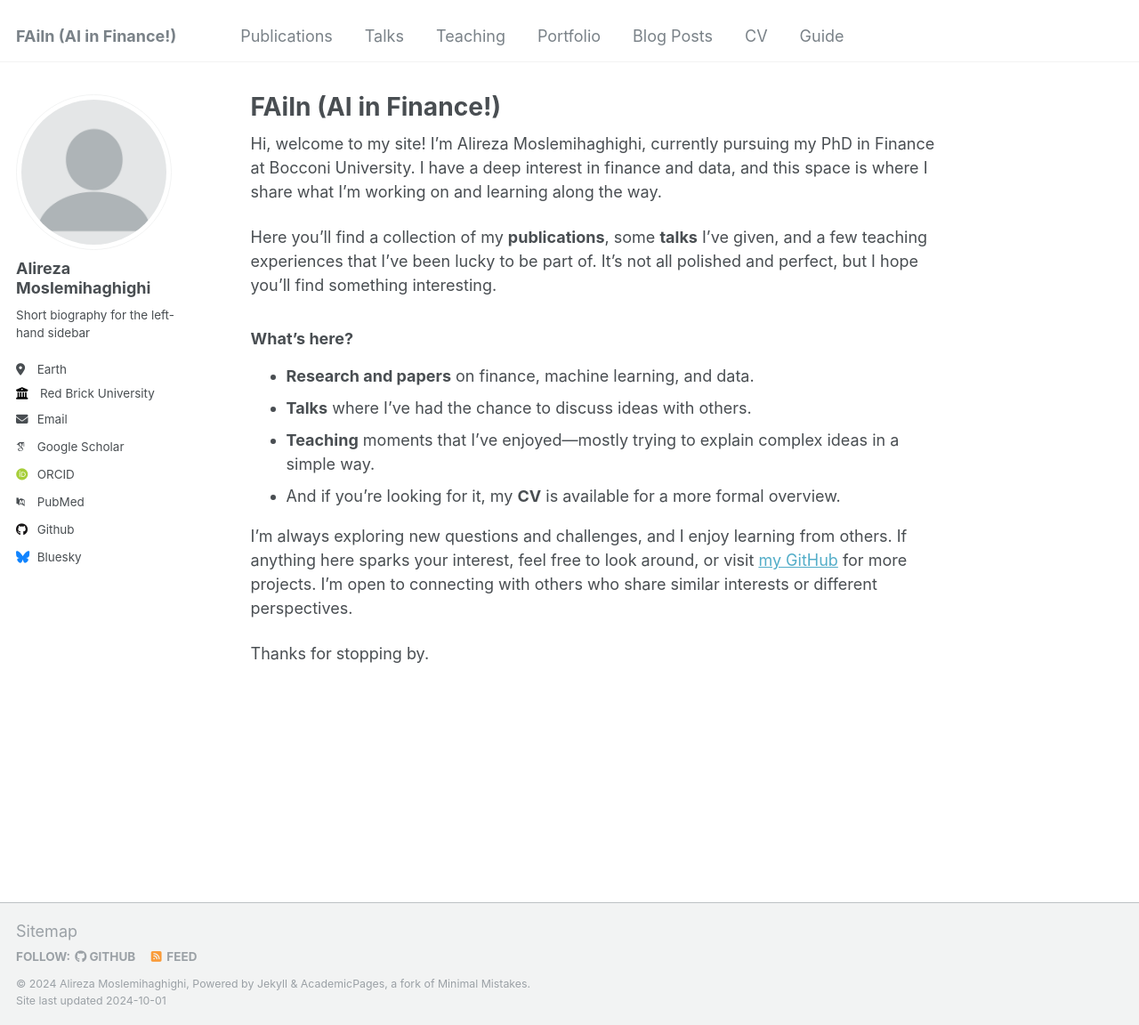
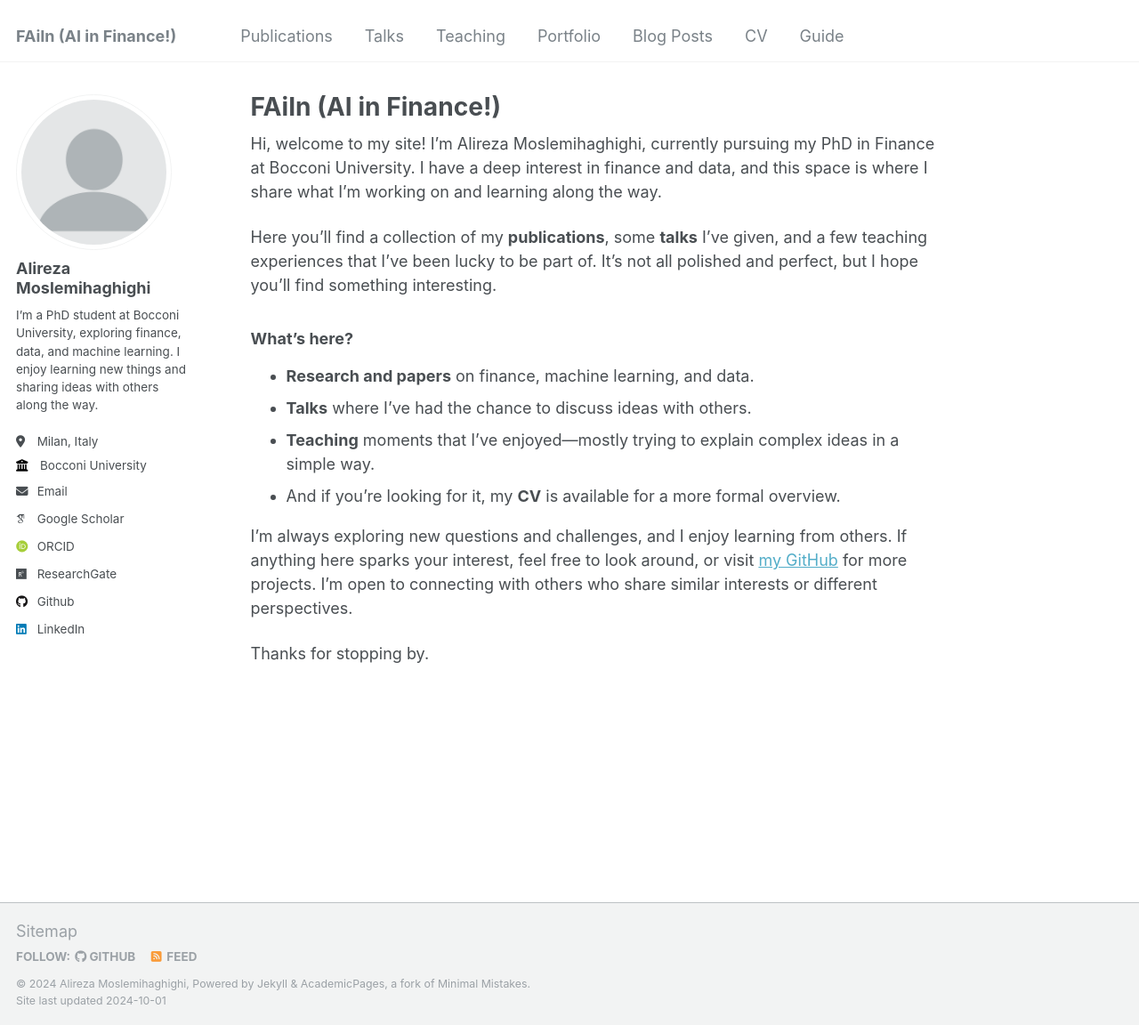
Before and after one commit to AAstroA/AAstroA.github.io, a Jekyll site: the page built from _pages/about.md, in a window 1280 px wide and 1152 px high. Shown: the whole window at 89% size. Built offline with Jekyll 4.4.1, drawn with Linux system fonts in a browser that asks for light colours; some web fonts are replaced.

Commit message:
Update _config.yml

```diff
--- a/_config.yml
+++ b/_config.yml
@@ -24,20 +24,19 @@ author:
   avatar           : "profile.png"
   name             : "Alireza Moslemihaghighi"
   pronouns         : # example: "she/her"
-  bio              : "Short biography for the left-hand sidebar"
-  location         : "Earth"
-  employer         : "Red Brick University"
+  bio              : "I’m a PhD student at Bocconi University, exploring finance, data, and machine learning. I enjoy learning new things and sharing ideas with others along the way."
+  location         : "Milan, Italy"
+  employer         : "Bocconi University"
   uri              : # URL
-  email            : "none@example.org"
+  email            : "alireza.moslemihaghighi@phd.unibocconi.it"
 
   # Academic websites
   arxiv            : # URL - Update with the correct link to your profile
   googlescholar    : "https://scholar.google.com/citations?user=PS_CX0AAAAAJ"
   impactstory      : # URL
-  orcid            : "http://orcid.org/yourorcidurl"
+  orcid            : "https://orcid.org/0000-0002-2305-6125"
   semantic         : # URL
-  pubmed           : "https://www.ncbi.nlm.nih.gov/pubmed/?term=john+snow"
-  researchgate     : # URL
+  researchgate     : "https://www.researchgate.net/profile/Alireza-Moslemi-Haghighi"
 
   # Repositories and software development
   bitbucket        : # Username - Update with your username on the site
@@ -48,7 +47,7 @@ author:
   stackoverflow    : # User number or user number and name (i.e., use "1" or "1/jeff-atwood")
 
   # Social media
-  bluesky          : "bsky.app" # Replace this with you Bluesky username
+  bluesky          : # Username
   facebook         : # Username
   flickr           : # Username
   foursquare       : # Username
@@ -57,7 +56,7 @@ author:
   keybase          : # Username
   instagram        : # Username
   lastfm           : # Username
-  linkedin         : # Username
+  linkedin         : "https://www.linkedin.com/in/alireza-mh1997"
   mastodon         : # URL
   medium           : # URL
   pinterest        : # Username
```
